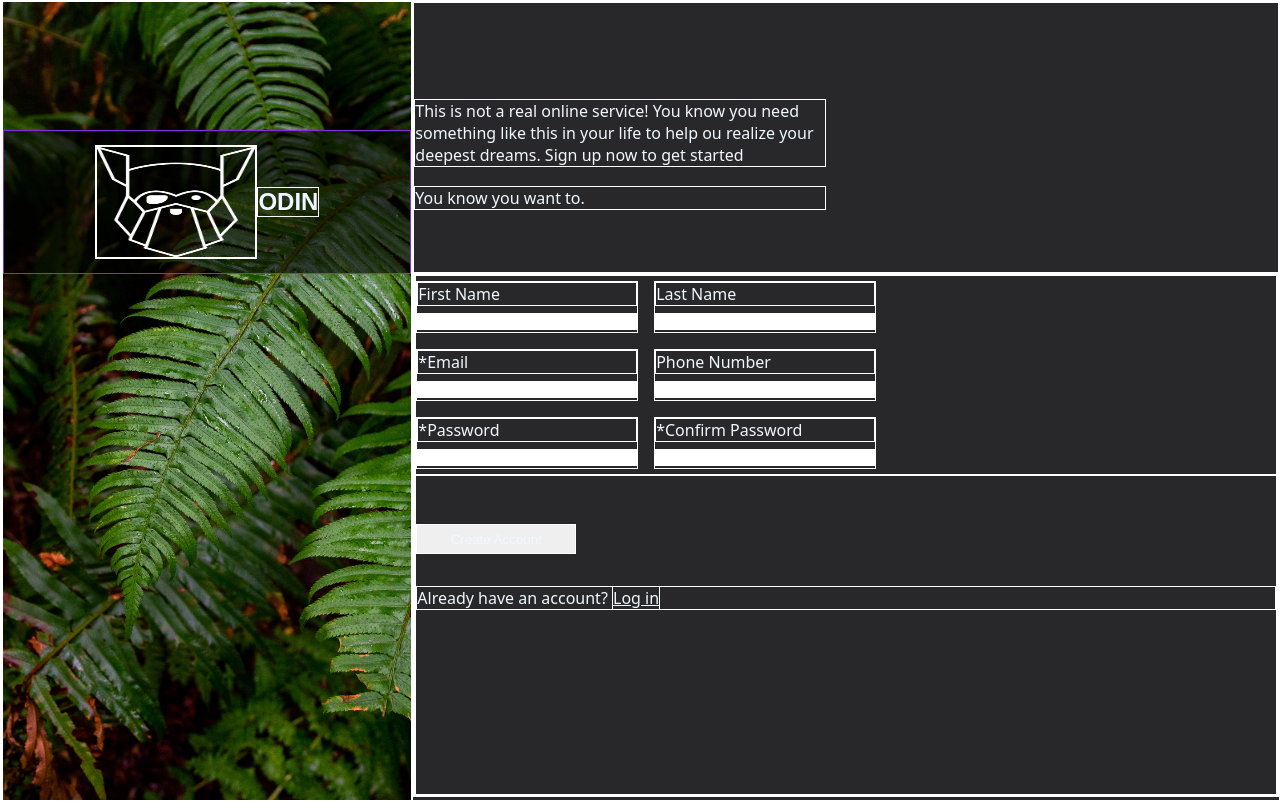
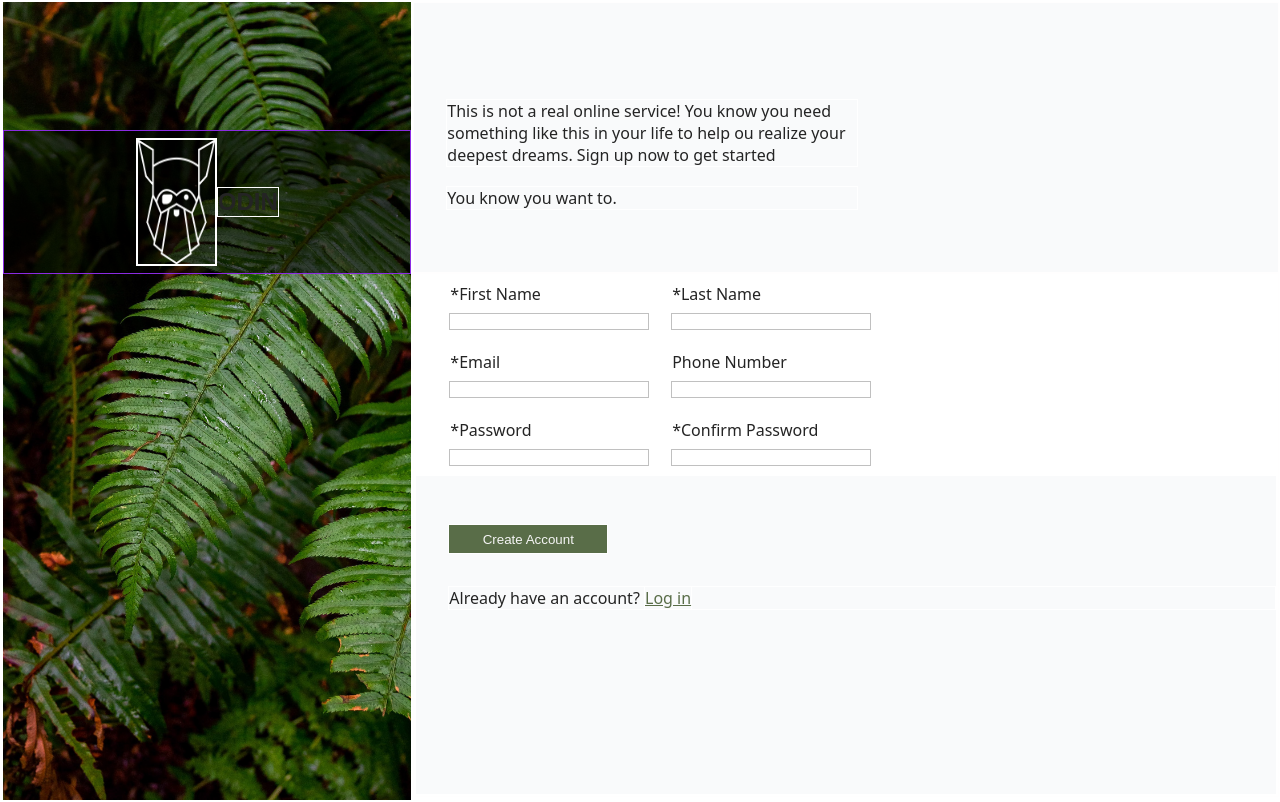
Before and after one commit to 0xtkd/signup-form, a plain HTML site: page index.html in a window 1280 px wide. Drawn offline with Linux system fonts and the light colour scheme.

Commit message:
worked on color, size and typography

```diff
--- a/css/style.css
+++ b/css/style.css
@@ -3,19 +3,25 @@
   padding: 0;
   box-sizing: border-box;
   border: 1px solid rgb(255, 255, 255);
-  color: aliceblue;
 }
 
 :root {
   --main-width: 100vw;
   --main-height: 100vh;
+  --main-text-color: #242424;
+  /* --main-bg-color: #28282a; */
+
   --l-section-width: calc(var(--main-width) - 68%);
   --r-section-width: calc(var(--main-width) - var(--l-section-width));
-  --main-text-color: #242424;
-  --main-bg-color: #28282a;
+
+  --header-bg-color: #F9FAFB;
   --header-section-hight: 34%;
+
   --form-section-height: calc(var(--main-height) - var(--header-section-hight));
   /* --submit-height-section: calc(var(--form-section-height) - var(--header-section-hight)) */
+
+  --submit-section-bg: #F9FAFB;
+  --btn-bg-color: #596D48;
 }
 
 body {
@@ -64,13 +70,17 @@ body {
 }
 
 #left-section>div>div {
-  width: 40%;
-  height: 80%;
+  width: 20%;
+  height: 90%;
 }
 
-div>img {
+#left-section>div>div>img {
   width: 100%;
   height: 100%;
+}
+
+#left-section>h1 {
+  color: #f5f5f5;
 }
 
 /* right side */
@@ -87,6 +97,7 @@ div>img {
 .header-section {
   height: var(--header-section-hight);
   padding-top: 6rem;
+  background-color: var(--header-bg-color);
 }
 
 .header-section>p {
@@ -104,24 +115,36 @@ div>img {
 
 /* submit section */
 
+input[type^=text],
+input[type^=email],
+input[type^=password] {
+  width: 200px;
+  border: 1px solid silver;
+}
+
 .submit-section {
   height: 40vh;
-  /* background-color: red; */
   display: flex;
   flex-direction: column;
   gap: 2rem;
   padding: 3rem 0 0;
+  background-color: var(--submit-section-bg);
 }
 
 .submit-section button {
   width: 10rem;
   height: 30px;
+  color: #f5f5f5;
+  background-color: var(--btn-bg-color);
+}
+
+.submit-section>p>a:link {
+  color: var(--btn-bg-color);
 }
 
 /*  */
 .fieldset-section {
   height: 25vh;
-  /* background-color: blue; */
   display: grid;
   grid-template-columns: repeat(2, minmax(150px, 1fr));
   gap: 1rem;
@@ -133,3 +156,11 @@ div>img {
   flex-direction: column;
   gap: 7px;
 }
+
+/* padding left */
+
+.header-section,
+.fieldset-section,
+.submit-section {
+  padding-left: 2rem;
+}
--- a/index.html
+++ b/index.html
@@ -31,11 +31,11 @@
         <fieldset class="fieldset-section">
           <!-- <legend>Sign Up Form</legend> -->
           <div class="first_name">
-            <label for="first_name">First Name</label>
+            <label for="first_name">*First Name</label>
             <input type="text" name="first_name" id="first_name" maxlength="15" />
           </div>
           <div class="last_name">
-            <label for="last_name">Last Name</label>
+            <label for="last_name">*Last Name</label>
             <input type="text" name="last_name" id="last_name" maxlength="15" />
           </div>
           <div class="email">
@@ -53,7 +53,7 @@
           </div>
           <div class="confirm_password">
             <label for="confirm_password" d>*Confirm Password</label>
-            <input type="confirm_password" name="confirm_password" id="confirm_password" minlength="8" />
+            <input type="password" name="confirm_password" id="confirm_password" minlength="8" />
           </div>
         </fieldset>
         <section class="submit-section">
```
